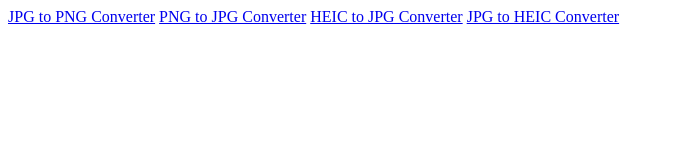
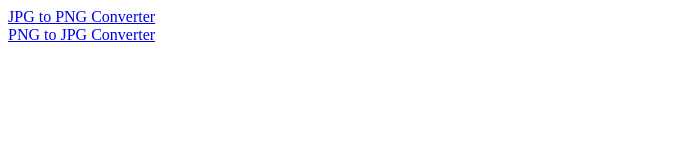
Before and after one commit to cgmatter/EverythingIsFile, a plain HTML site: page index.html in a window 1280 px wide. Shown: the whole page, without its empty margins (0-674 px from the left). Drawn offline with Linux system fonts and the light colour scheme.

Commit message:
Update index.html

```diff
--- a/index.html
+++ b/index.html
@@ -1,4 +1,3 @@
 <a href="https://www.everythingisfile.com/jpgtopng">JPG to PNG Converter</a>
+<br>
 <a href="https://www.everythingisfile.com/pngtojpg">PNG to JPG Converter</a>
-<a href="https://www.everythingisfile.com/heictojpg">HEIC to JPG Converter</a>
-<a href="https://www.everythingisfile.com/jpgtoheic">JPG to HEIC Converter</a>
```
